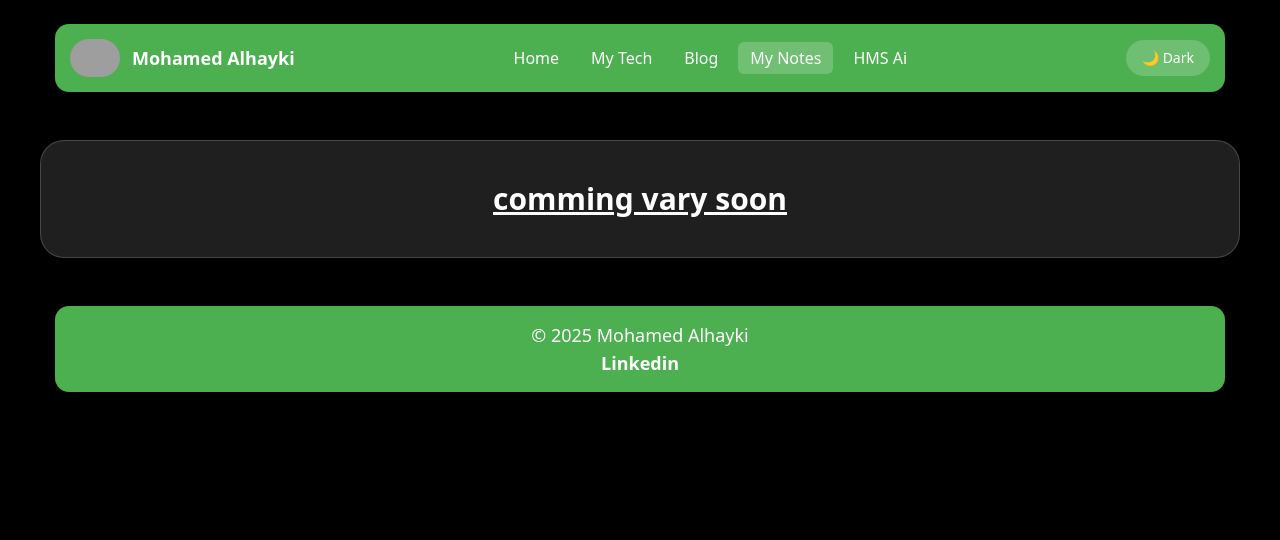
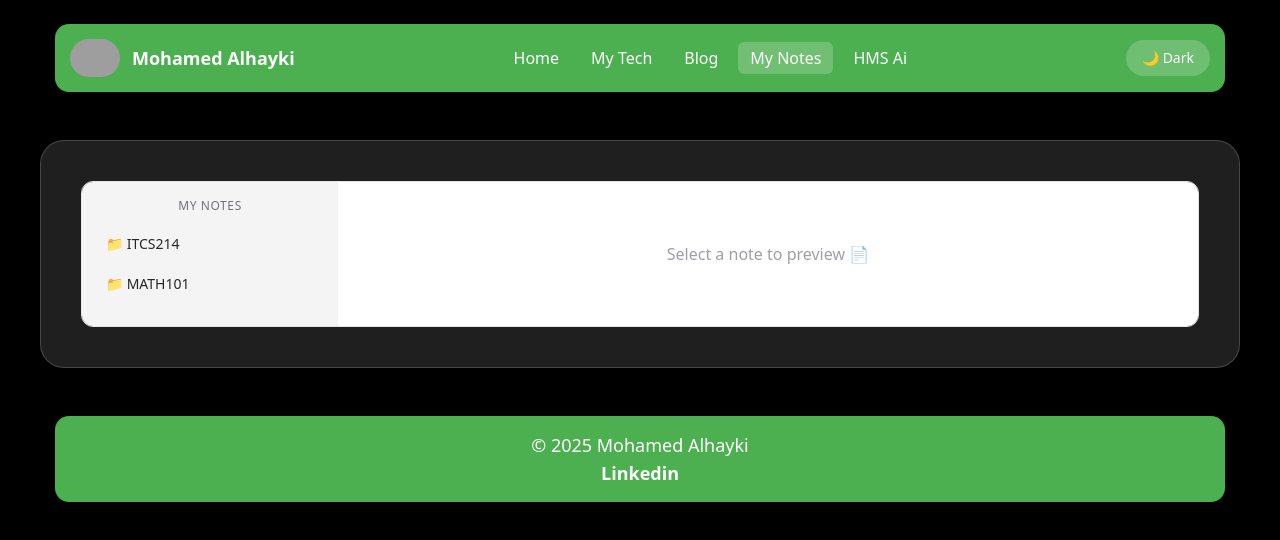
Before and after one commit to Mohammed2006bh/WEB-HMS, a Next.js app: page /BroSum in a window 1280 px wide. Shown: the top 540 px of the page. Built offline with nearby package versions, Linux system fonts and the light colour scheme; grey boxes are pictures that could not be loaded.

Commit message:
update to mynotes

```diff
--- a/app/(site)/BroSum/page.tsx
+++ b/app/(site)/BroSum/page.tsx
@@ -1,14 +1,104 @@
-import SBody from '../../components/SBody';
+"use client";
 
+import SBody from "@/app/components/SBody";
+import { useState } from "react";
 
-export default function Home() {
+const notes = {
+  ITCS214: [
+    {
+      name: "Chapter 1 – Linked Lists",
+      url: "https://onedrive.live.com/embed?resid=XXXX",
+    },
+    {
+      name: "Chapter 2 – Trees",
+      url: "https://onedrive.live.com/embed?resid=YYYY",
+    },
+  ],
+  MATH101: [
+    {
+      name: "Limits Summary",
+      url: "https://drive.google.com/file/d/ZZZZ/preview",
+    },
+  ],
+};
+
+export default function MyNotes() {
+  const [openFolder, setOpenFolder] = useState<string | null>(null);
+  const [activePdf, setActivePdf] = useState<string | null>(null);
+
+  const toggleFolder = (subject: string) => {
+    setOpenFolder(openFolder === subject ? null : subject);
+  };
+
   return (
-    <>
     <SBody>
-        <h1 className="text-3xl font-bold underline">
-        comming vary soon
-        </h1>
+      <div className="flex h-full border border-zinc-200 dark:border-zinc-800 rounded-xl overflow-hidden">
+
+        {/* Sidebar */}
+        <aside className="w-64 bg-zinc-100 dark:bg-zinc-900 p-4 overflow-y-auto">
+          <h2 className="text-xs uppercase tracking-wider text-zinc-500 dark:text-zinc-400 mb-4">
+            My Notes
+          </h2>
+
+          {Object.entries(notes).map(([subject, files]) => (
+            <div key={subject} className="mb-3">
+              {/* Folder */}
+              <button
+                onClick={() => toggleFolder(subject)}
+                className="
+                  w-full text-left
+                  flex items-center gap-2
+                  text-sm font-medium
+                  text-zinc-800 dark:text-zinc-200
+                  hover:bg-zinc-200 dark:hover:bg-zinc-800
+                  px-2 py-1 rounded
+                  transition
+                "
+              >
+                📁 {subject}
+              </button>
+
+              {/* Files */}
+              {openFolder === subject && (
+                <ul className="ml-6 mt-2 space-y-1">
+                  {files.map((file) => (
+                    <li
+                      key={file.name}
+                      onClick={() => setActivePdf(file.url)}
+                      className={`
+                        cursor-pointer text-sm px-2 py-1 rounded transition
+                        ${
+                          activePdf === file.url
+                            ? "bg-zinc-300 dark:bg-zinc-700 text-zinc-900 dark:text-white"
+                            : "text-zinc-600 dark:text-zinc-400 hover:bg-zinc-200 dark:hover:bg-zinc-800"
+                        }
+                      `}
+                    >
+                      📄 {file.name}
+                    </li>
+                  ))}
+                </ul>
+              )}
+            </div>
+          ))}
+        </aside>
+
+        {/* PDF Viewer */}
+        <main className="flex-1 bg-white dark:bg-zinc-950">
+          {activePdf ? (
+            <iframe
+              src={activePdf}
+              className="w-full h-full"
+              allow="autoplay"
+            />
+          ) : (
+            <div className="h-full flex items-center justify-center text-zinc-400 dark:text-zinc-600">
+              Select a note to preview 📄
+            </div>
+          )}
+        </main>
+
+      </div>
     </SBody>
-    </>
   );
 }
```
